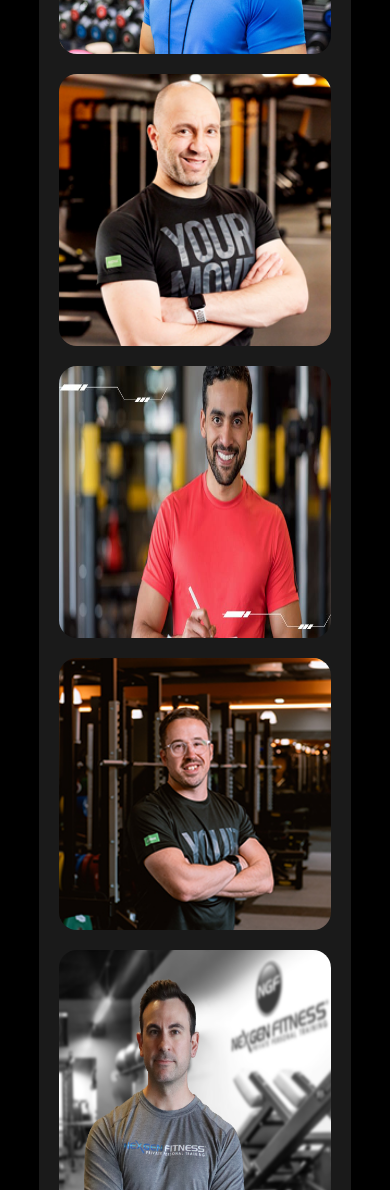
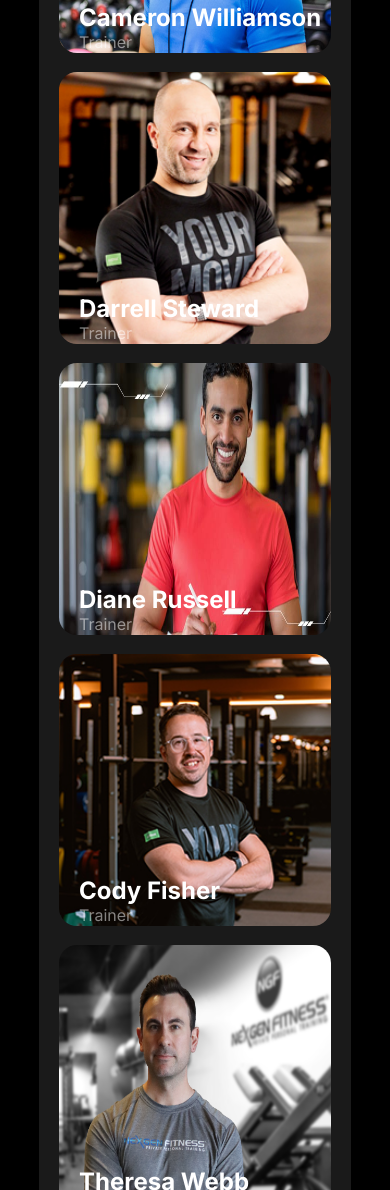
Before and after one commit to mirajur-rahman/web-assignment-2, a plain HTML site: page index.html in a window 390 px wide. Shown: the part 6264-7454 px from the top of the page. Drawn offline with Linux system fonts and the light colour scheme; a web font is replaced by a local one.

Commit message:
added some styles and text

```diff
--- a/index.html
+++ b/index.html
@@ -179,22 +179,34 @@
             <div class="meet-img-container">
                 <div class="meet-img">
                     <img src="images/trainer1.png" alt="">
+                    <h5 class="name">Jerome Bell</h5>
+                    <p class="designation">Trainer</p>
                 </div>
                 <div class="meet-img">
                     <img src="images/trainer2.png" alt="">
+                    <h5 class="name">Cameron Williamson</h5>
+                    <p class="designation">Trainer</p>
                 </div>
                 <div class="meet-img">
                     <img src="images/trainer3.png" alt="">
+                    <h5 class="name">Darrell Steward</h5>
+                    <p class="designation">Trainer</p>
                 </div>
                 <div class="meet-img">
                     <img src="images/trainer4.png" alt="">
+                    <h5 class="name">Diane Russell</h5>
+                    <p class="designation">Trainer</p>
 
                 </div>
                 <div class="meet-img">
                     <img src="images/trainer5.png" alt="">
+                    <h5 class="name">Cody Fisher</h5>
+                    <p class="designation">Trainer</p>
                 </div>
                 <div class="meet-img">
                     <img src="images/trainer6.png" alt="">
+                    <h5 class="name">Theresa Webb</h5>
+                    <p class="designation">Trainer</p>
                 </div>
             </div>
         </section>
--- a/styles/style.css
+++ b/styles/style.css
@@ -63,6 +63,10 @@ header {
   display: flex;
   align-items: center;
   gap: 50px;
+  border: 1px solid rgba(255, 255, 255, 0.1);
+  border-radius: 39px;
+  padding: 5px;
+
 }
 
 .nav-list a {
@@ -96,7 +100,7 @@ header {
   display: flex;
   justify-content: space-between;
   align-items: center;
-  max-width: 80%;
+  max-width: 70%;
   margin: 0 auto;
   margin-top: 50px;
 }
@@ -308,6 +312,7 @@ header {
 .bmi-chart table {
   border-collapse: collapse;
 }
+
 table {
   margin-top: 50px;
 }
@@ -410,6 +415,7 @@ select {
 
 .meet-img-container img {
   width: 100%;
+  margin-bottom: 20px;
 }
 
 .meet-img img {
@@ -417,6 +423,18 @@ select {
   border-radius: 18px;
 }
 
+.name{
+  color: #fff;
+  font-weight: 700;
+  font-size: 24px;
+  margin-top: -70px;
+  margin-left: 20px;
+}
+
+.designation{
+  color: rgba(255, 255, 255, 0.5);
+  margin-left: 20px;
+}
 /* Facilities Section Styles  */
 .facilities {
   max-width: 80%;
@@ -470,7 +488,7 @@ select {
   gap: 100px;
 }
 
-.foot-info{
+.foot-info {
   display: flex;
   gap: 150px;
 }
@@ -617,6 +635,10 @@ hr {
   }
 
   /* Meet Section Responsive-------------- */
+  .meet{
+    margin-bottom: 0px;
+    padding-bottom: 0px;
+  }
   .meet-img-container {
     grid-template-columns: 1fr;
     justify-items: center;
@@ -633,7 +655,8 @@ hr {
     flex-direction: column;
     gap: 30px;
   }
-  .foot-info{
+
+  .foot-info {
     flex-direction: column;
     gap: 30px;
   }
@@ -643,3 +666,9 @@ hr {
     margin-bottom: 0px;
   }
 }
+
+@media screen and (min-width: 992px) {
+  #bar {
+    display: none;
+  }
+}
```
